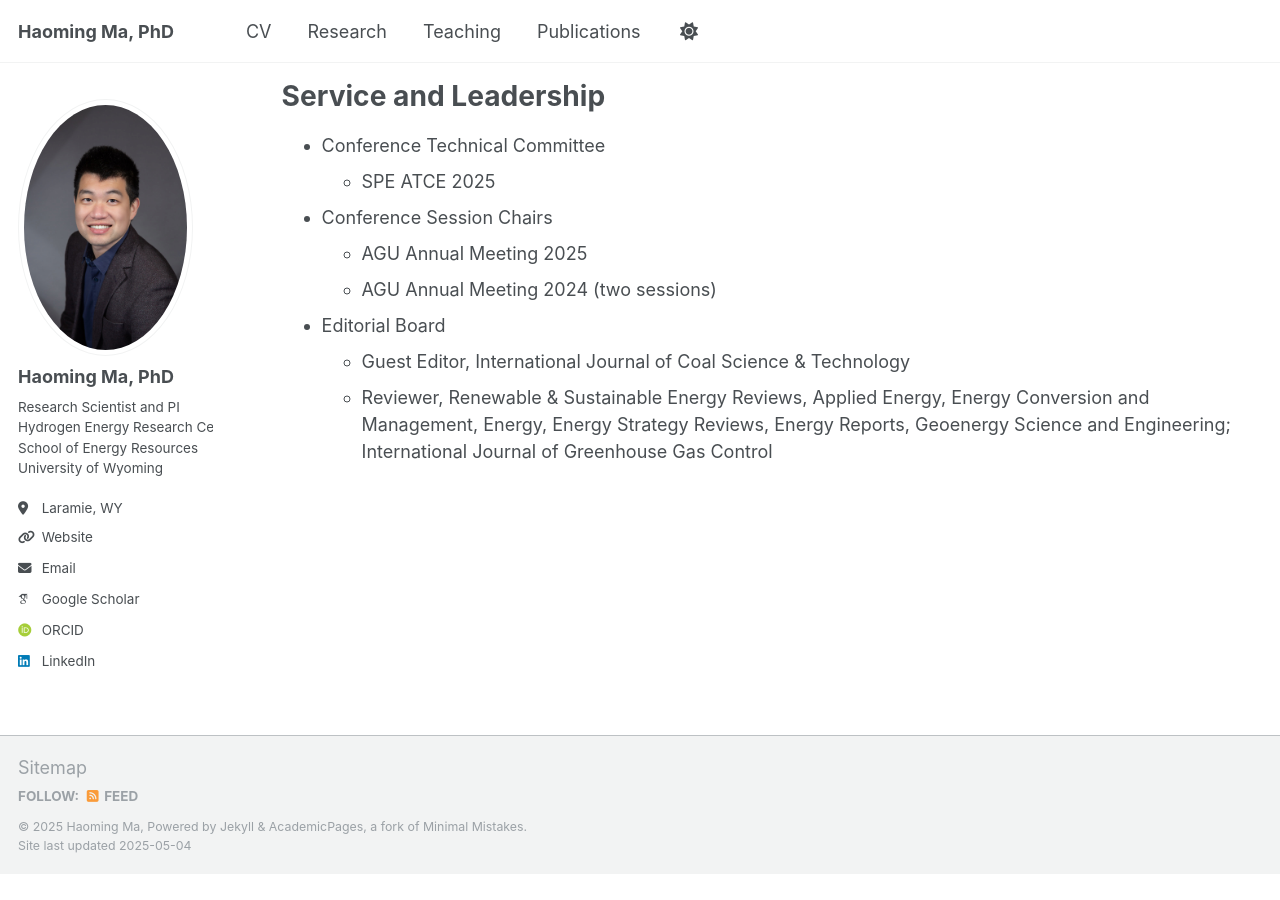
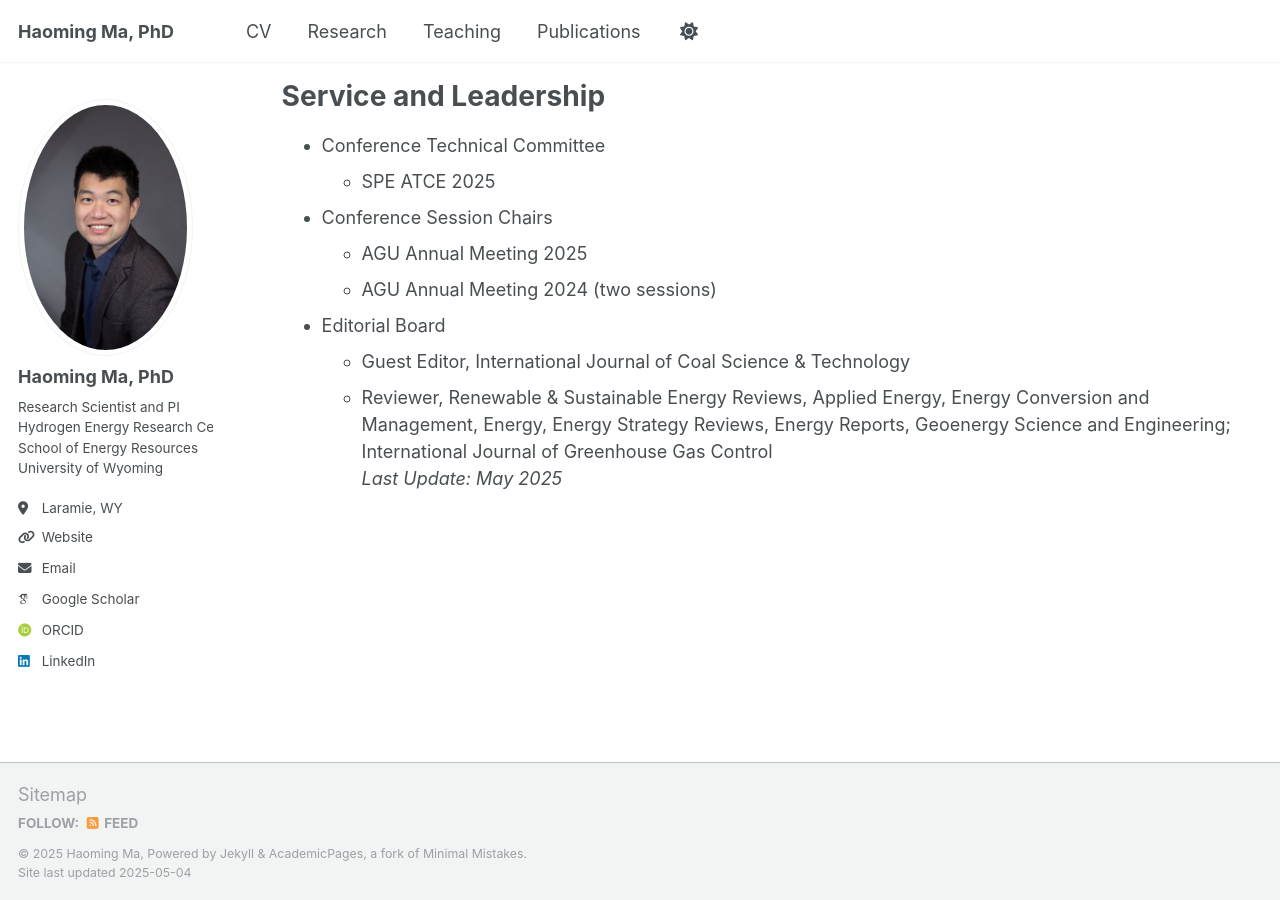
Before and after one commit to haoming-ma/haoming-ma.github.io, a Jekyll site: the page built from _pages/cv.md, in a window 1280 px wide and 900 px high, scrolled down 651 px. Built offline with Jekyll 4.4.1, drawn with Linux system fonts in a browser that asks for light colours; some web fonts are replaced; before the commit the page ends 1524 px from its top, so only the background shows below that.

Commit message:
Update cv.md

```diff
--- a/_pages/cv.md
+++ b/_pages/cv.md
@@ -42,3 +42,5 @@ Service and Leadership
 * Editorial Board
   * Guest Editor, International Journal of Coal Science & Technology
   * Reviewer, Renewable & Sustainable Energy Reviews, Applied Energy, Energy Conversion and Management, Energy, Energy Strategy Reviews, Energy Reports, Geoenergy Science and Engineering; International Journal of Greenhouse Gas Control
+<br>
+*Last Update: May 2025*
```
